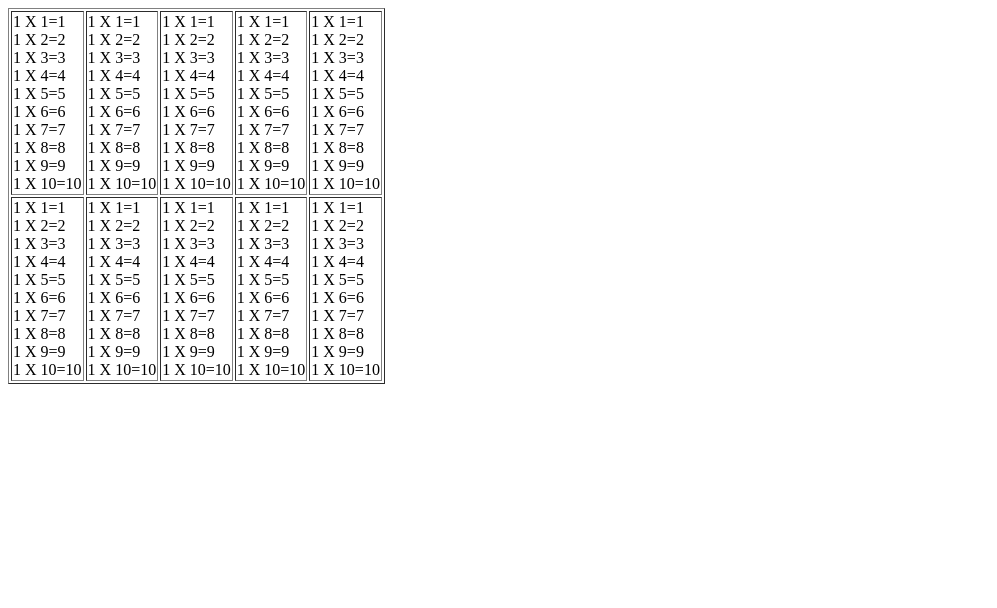
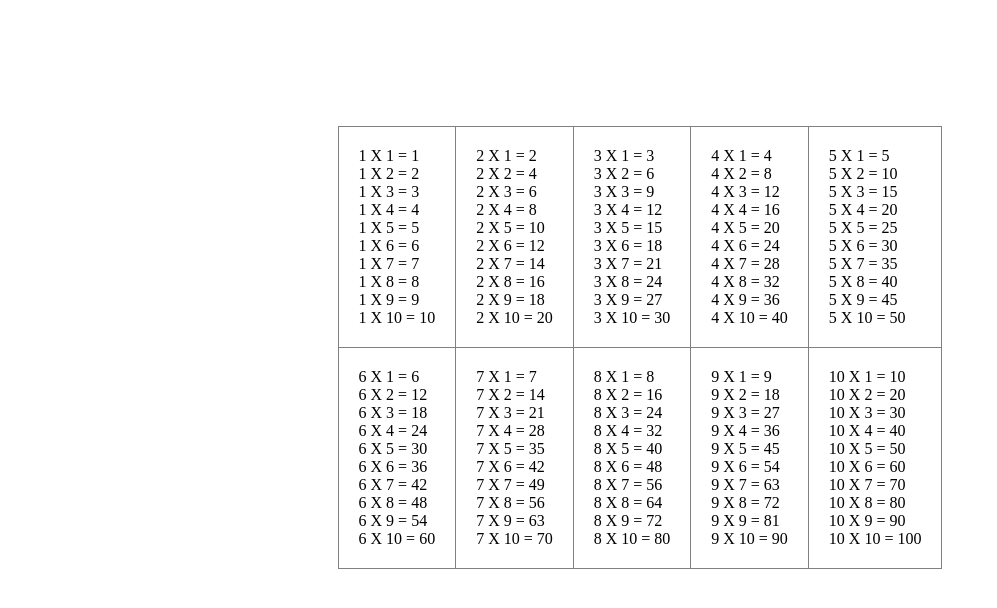
Before and after one commit to AndriiSymonenko/nixeducation, a PHP site: page / in a window 1280 px wide. Shown: the top 608 px of the page, without its empty margins (0-997 px from the left). Run offline with PHP 8.4, Linux system fonts and the light colour scheme.

Commit message:
add lesson-one

```diff
--- a/index.php
+++ b/index.php
@@ -1,31 +1,53 @@
+
 <?php
 
+// with while
+//$i = 1;
+//echo "<table border = \"1\">\n";
+//$firstNumber = 1;
+//while ($i <= 2) {
+//    echo "<tr>";
+//    $n = 1;
+//
+//    while ($n <= 5) {
+//        echo "<td>";
+//
+//        $secondNumber = 1;
+//
+//        while ($secondNumber <= 10) {
+//            echo "$firstNumber X $secondNumber" . "=" . $firstNumber * $secondNumber . "<br>";
+//            $secondNumber++;
+//        }
+//        echo "</td>";
+//        $n++;
+//        $firstNumber++;
+//    }
+//    echo "</tr>";
+//    $i++;
+//
+//}
+//
+//echo "</table>";
+//whith for
 
+echo "<link rel='stylesheet' href='style.css'>";
 
-$i = 1;
-echo "<table border = \"1\">\n";
+echo "<table class='multiplication-table' border = \"1\">\n";
+for ($firstNumber = 1; $firstNumber <= 10; $firstNumber++) {
+    for ($tr = 1; $tr <= 2; $tr++ ) {
+        echo "<tr>";
+        for ($td = 1; $td <= 5; $td++ ) {
+            echo "<td>";
 
-while ($i <= 2) {
-    echo "<tr>";
-    $n = 1;
-    while ($n <= 5) {
-        echo "<td>";
-
-    $firstNumber = 1;
-    $secondNumber = 1;
-
-while ($secondNumber <= 10) {
-    echo "$firstNumber X $secondNumber" . "=" . $firstNumber * $secondNumber . "<br>";
-    $secondNumber++;
+            for ($secondNumber = 1; $secondNumber <= 10; $secondNumber++) {
+                echo "$firstNumber X $secondNumber" . " " . "=" .  " " . $firstNumber * $secondNumber . "<br>";
+            }
+            echo "</td>";
+            $firstNumber++;
+        }
+        echo "</tr>";
     }
-        echo "</td>";
-        $n++;
-    }
-    echo "</tr>";
-    $i++;
 }
-
 echo "</table>";
 
-
 ?>
--- /dev/null
+++ b/style.css
@@ -0,0 +1,13 @@
+ul {
+    list-style: none;
+}
+
+.multiplication-table {
+    border-collapse: collapse;
+    margin: 0 auto;
+    margin-top: 10%;
+}
+
+.multiplication-table td {
+    padding: 20px;
+}
```
Also changed, not shown: index.html (added, +35 -0 lines).
